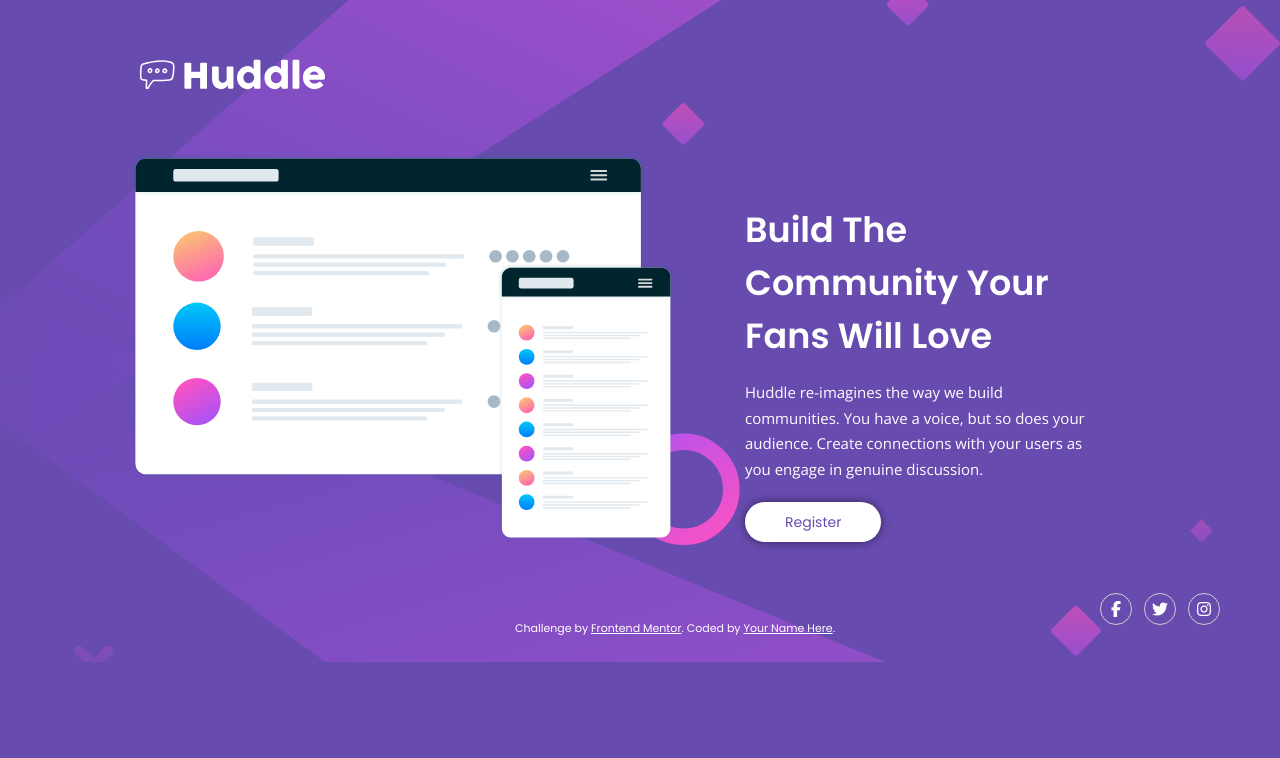
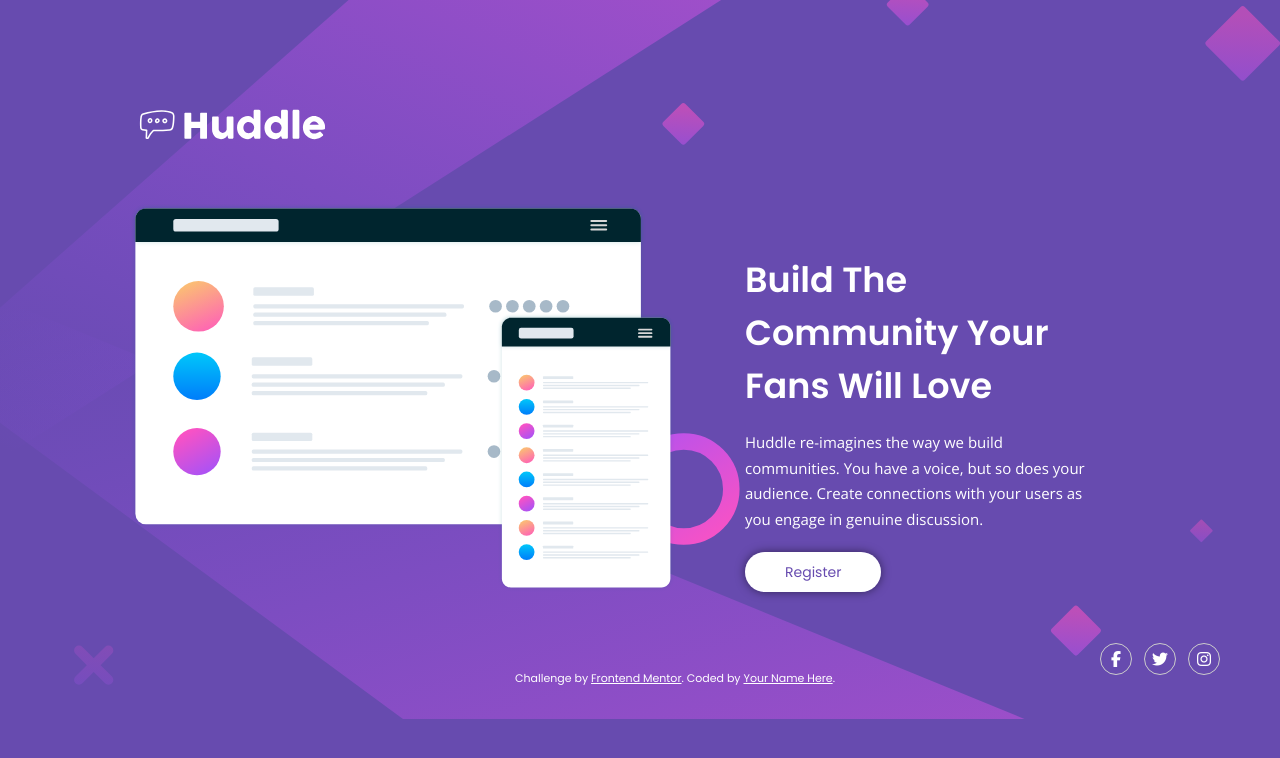
Before and after one commit to Ramly23/Huddle-Landing-Page, a plain HTML site: page index.html in a window 1280 px wide. Drawn offline with nearby package versions, Linux system fonts and the light colour scheme.

Commit message:
Add files via upload

```diff
--- a/style.css
+++ b/style.css
@@ -17,14 +17,16 @@ body {
     margin-right: auto;
     max-width: 1440px;
     background: var(--Violet);
+    background: url(images/bg-desktop.svg), var(--Violet);
+    background-repeat: no-repeat;
+    background-position: center;
+    background-size: cover;
 }
 
 .container {
     padding: 50px 60px 50px 130px;
-    background: url(images/bg-desktop.svg), var(--Violet);
-    background-repeat: no-repeat;
-    background-position: center;
-    background-size: cover;
+    top: 50px;
+    position: relative;
 }
 
 .row {
```
